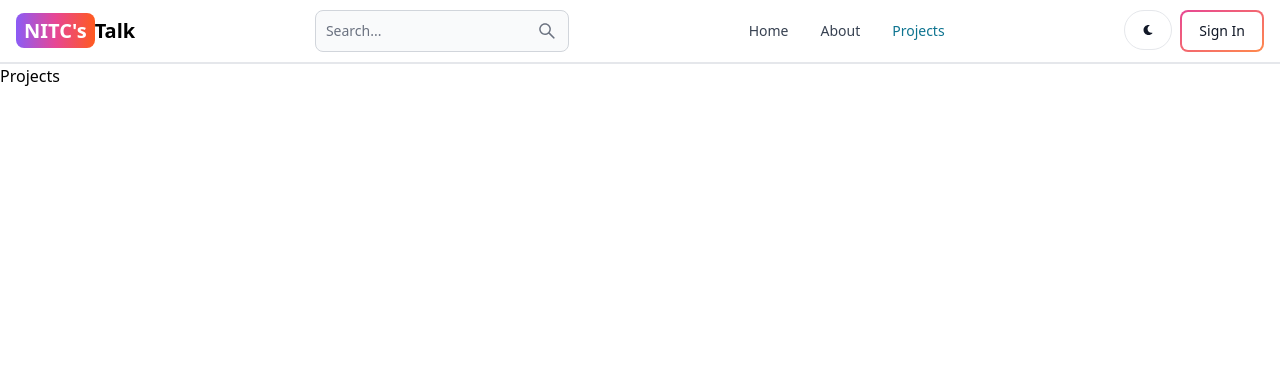
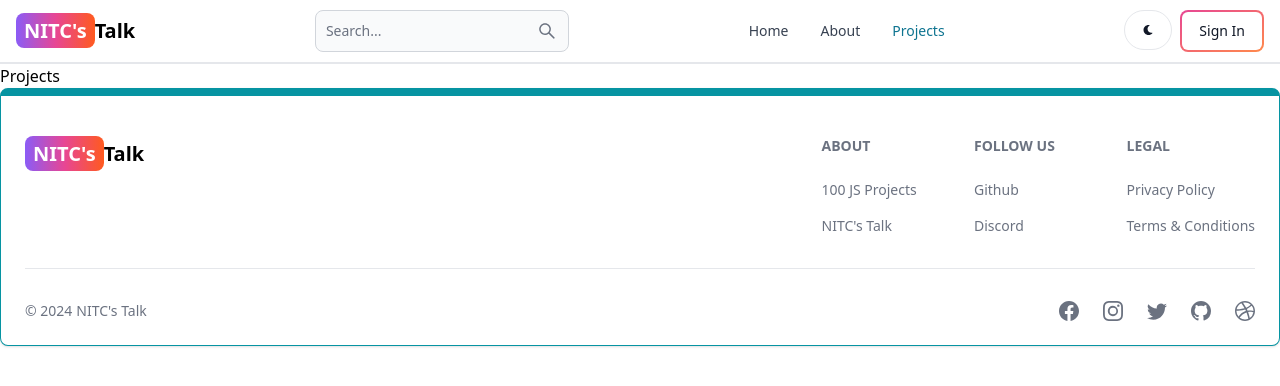
Before and after one commit to kkoushik5669/NITCBLOGapp, a React (Vite) app in the folder client/: page /projects in a window 1280 px wide. Shown: the top 386 px of the page. Built offline with nearby package versions, Linux system fonts and the light colour scheme.

Commit message:
create and add the footer component

```diff
--- a/client/src/App.jsx
+++ b/client/src/App.jsx
@@ -6,6 +6,7 @@
 import Dashboard from './pages/Dashboard'
 import Projects from './pages/Projects'
 import Header from './components/Header'
+import Footer from './components/Footer'
 export default function App() {
   return (
     <BrowserRouter>
@@ -18,6 +19,7 @@
         <Route path="/dashboard" element={<Dashboard/>}/>
         <Route path="/projects" element={<Projects/>}/>
       </Routes>
+      <Footer/>
     </BrowserRouter>
   )
 }
--- /dev/null
+++ b/client/src/components/Footer.jsx
@@ -0,0 +1,80 @@
+import { Footer } from 'flowbite-react';
+import { Link } from 'react-router-dom';
+import { BsFacebook, BsInstagram, BsTwitter, BsGithub, BsDribbble } from 'react-icons/bs';
+export default function FooterCom() {
+  return (
+    <Footer container className='border border-t-8 border-teal-500'>
+      <div className='w-full max-w-7xl mx-auto'>
+        <div className='grid w-full justify-between sm:flex md:grid-cols-1'>
+          <div className='mt-5'>
+            <Link
+              to='/'
+              className='self-center whitespace-nowrap text-lg sm:text-xl font-semibold dark:text-white'
+            >
+              <span className='px-2 py-1 bg-gradient-to-r from-violet-500 via-pink-500 to-orange-500 rounded-lg text-white'>
+                NITC's
+              </span>
+              Talk
+            </Link>
+          </div>
+          <div className='grid grid-cols-2 gap-8 mt-4 sm:grid-cols-3 sm:gap-6'>
+            <div>
+              <Footer.Title title='About' />
+              <Footer.LinkGroup col>
+                <Footer.Link
+                  href='https://www.100jsprojects.com'
+                  target='_blank'
+                  rel='noopener noreferrer'
+                >
+                  100 JS Projects
+                </Footer.Link>
+                <Footer.Link
+                  href='/about'
+                  target='_blank'
+                  rel='noopener noreferrer'
+                >
+                  NITC's Talk
+                </Footer.Link>
+              </Footer.LinkGroup>
+            </div>
+            <div>
+              <Footer.Title title='Follow us' />
+              <Footer.LinkGroup col>
+                <Footer.Link
+                  href='https://www.github.com/sahandghavidel'
+                  target='_blank'
+                  rel='noopener noreferrer'
+                >
+                  Github
+                </Footer.Link>
+                <Footer.Link href='#'>Discord</Footer.Link>
+              </Footer.LinkGroup>
+            </div>
+            <div>
+              <Footer.Title title='Legal' />
+              <Footer.LinkGroup col>
+                <Footer.Link href='#'>Privacy Policy</Footer.Link>
+                <Footer.Link href='#'>Terms &amp; Conditions</Footer.Link>
+              </Footer.LinkGroup>
+            </div>
+          </div>
+        </div>
+        <Footer.Divider />
+        <div className='w-full sm:flex sm:items-center sm:justify-between'>
+          <Footer.Copyright
+            href='#'
+            by="NITC's Talk"
+            year={new Date().getFullYear()}
+          />
+          <div className="flex gap-6 sm:mt-0 mt-4 sm:justify-center">
+            <Footer.Icon href='#' icon={BsFacebook}/>
+            <Footer.Icon href='#' icon={BsInstagram}/>
+            <Footer.Icon href='#' icon={BsTwitter}/>
+            <Footer.Icon href='https://github.com/kkoushik5669' icon={BsGithub}/>
+            <Footer.Icon href='#' icon={BsDribbble}/>
+          </div>
+        </div>
+      </div>
+    </Footer>
+  );
+}
```
